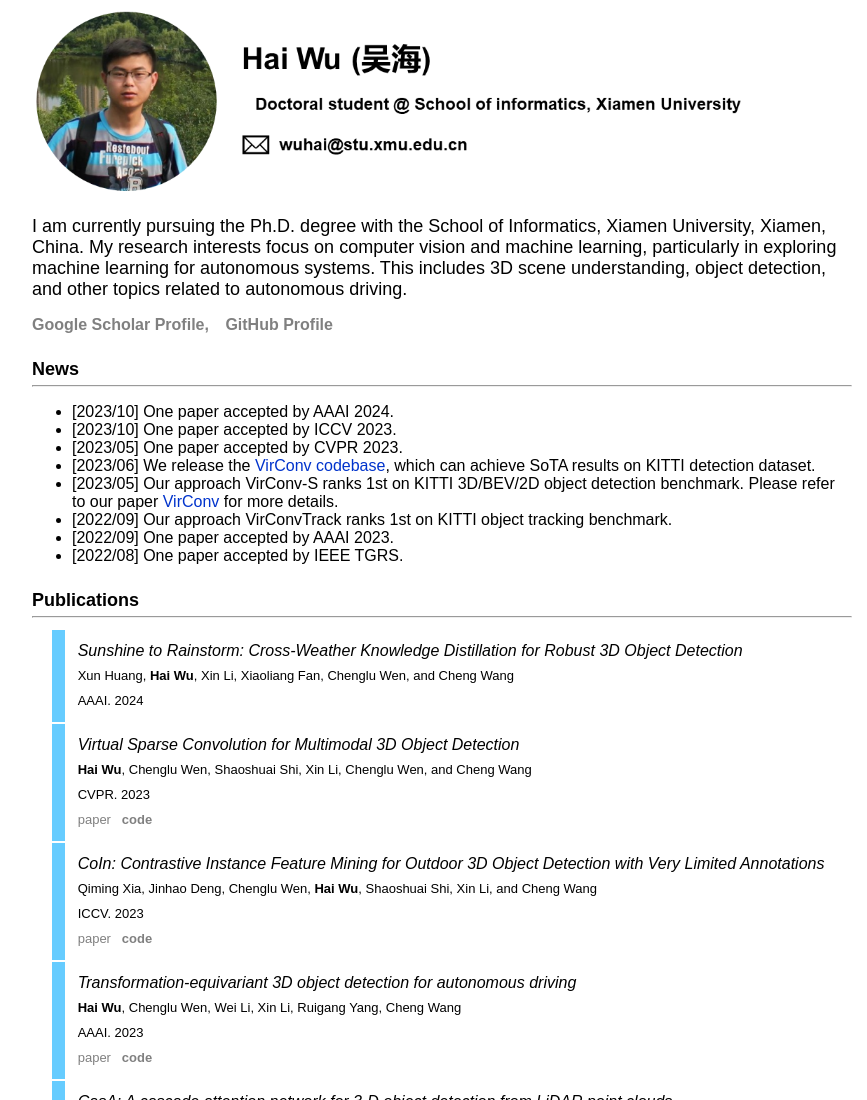
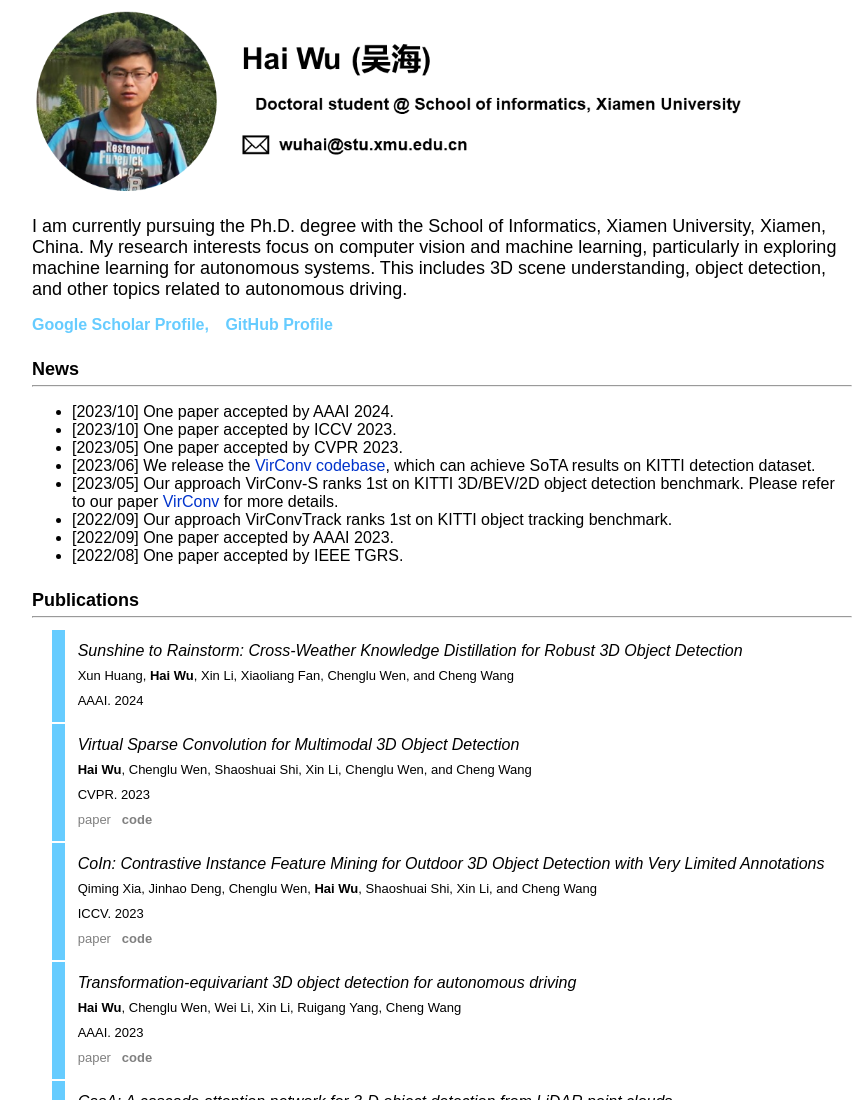
Before and after one commit to hailanyi/hailanyi.github.io, a plain HTML site: page index.html in a window 1280 px wide. Shown: the top 1100 px of the page, without its empty margins (198-1065 px from the left). Drawn offline with Linux system fonts and the light colour scheme.

Commit message:
init commit2

```diff
--- a/index.html
+++ b/index.html
@@ -75,8 +75,8 @@
 </font></p>
 
 <p>
-    <span class="style8"><strong><font face="Arial"><a href="https://scholar.google.com/citations?user=OV7Yt14AAAAJ&hl=en"><font color="#808080">Google Scholar Profile, </font></a> </font></strong></span>&nbsp;&nbsp;
-    <span class="style8"><strong><font face="Arial"><a href="https://github.com/hailanyi"><font color="#808080">GitHub Profile</font></a><br></font></strong></span>
+    <span class="style8"><strong><font face="Arial"><a href="https://scholar.google.com/citations?user=OV7Yt14AAAAJ&hl=en"><font color="#66ccff">Google Scholar Profile, </font></a> </font></strong></span>&nbsp;&nbsp;
+    <span class="style8"><strong><font face="Arial"><a href="https://github.com/hailanyi"><font color="#66ccff">GitHub Profile</font></a><br></font></strong></span>
 </p>
 
 <h2 id="news"><font face="Arial" size="4">News</font></h2>
```
